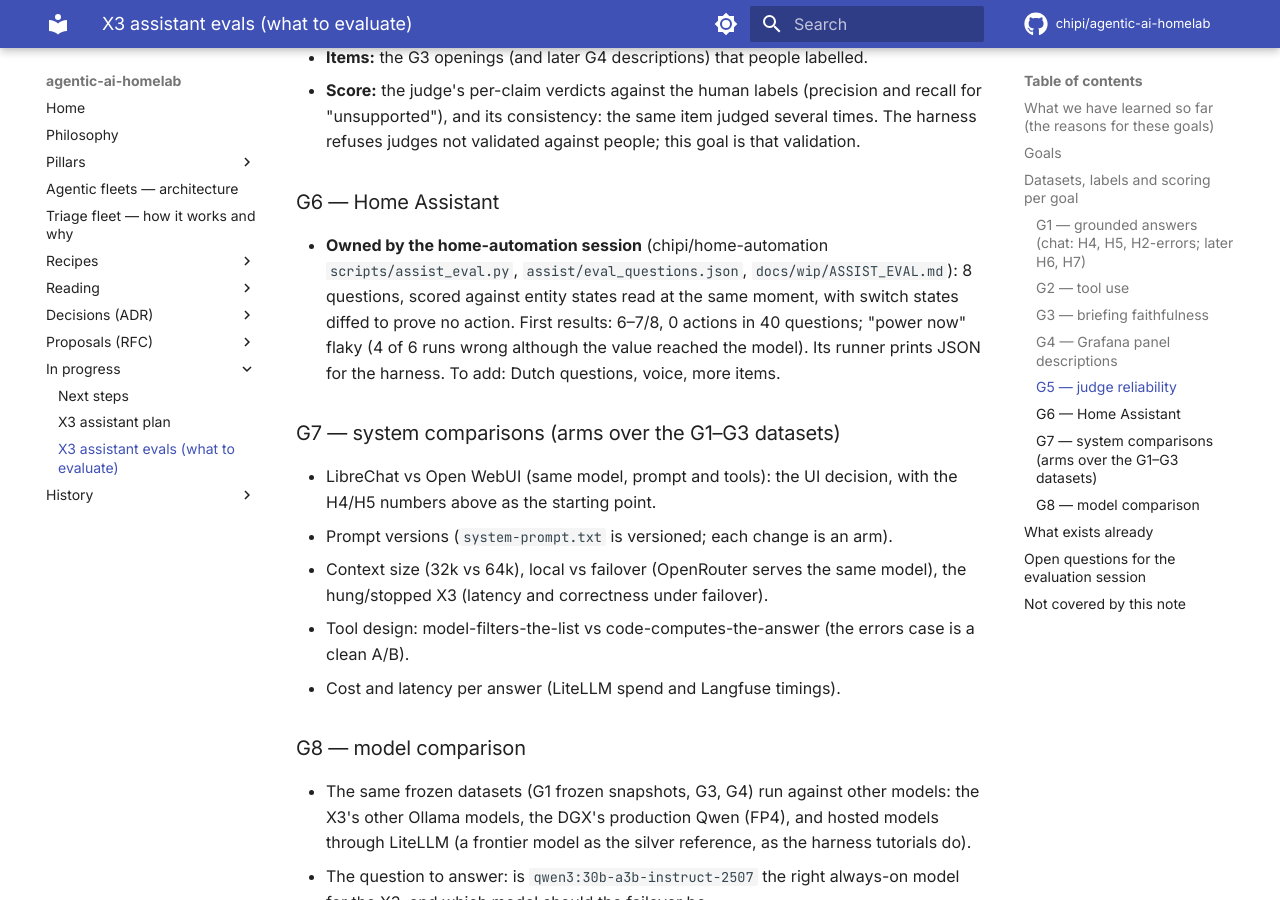
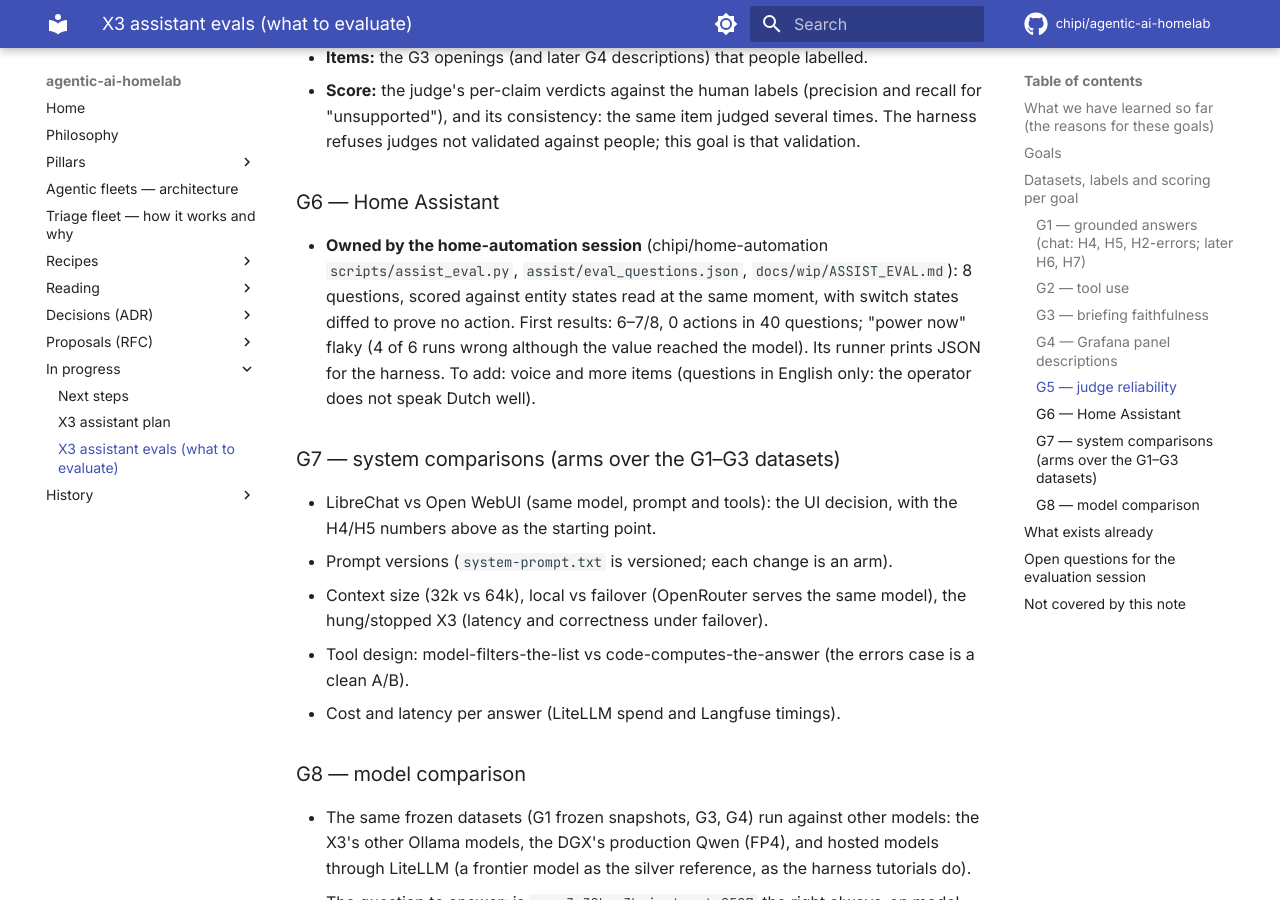
Before and after one commit to chipi/agentic-ai-homelab, an MkDocs documentation site: the page built from docs/wip/x3-assistant-evals.md, in a window 1280 px wide and 900 px high, scrolled down 3400 px. Built offline with MkDocs 1.6.1 and Material for MkDocs 9.7.7, drawn with Linux system fonts in a browser that asks for light colours; comment, search, counter and statistics services are not loaded; some of the changed text lies outside the part shown.

Commit message:
docs(wip): evals in English only; no Dutch questions (operator, 2026-11-04)
Co-Authored-By: Claude Opus 5.5 <noreply@anthropic.com>
Claude-Session: https://claude.ai/code/session_01DJqN6uERmW8gsoZAtCcsfS

```diff
--- a/docs/wip/x3-assistant-evals.md
+++ b/docs/wip/x3-assistant-evals.md
@@ -109,7 +109,7 @@ G1–G6 measure the work. G7 and G8 reuse the same datasets with different arms.
   `assist/eval_questions.json`, `docs/wip/ASSIST_EVAL.md`): 8 questions, scored against entity states read
   at the same moment, with switch states diffed to prove no action. First results: 6–7/8, 0 actions in
   40 questions; "power now" flaky (4 of 6 runs wrong although the value reached the model). Its runner
-  prints JSON for the harness. To add: Dutch questions, voice, more items.
+  prints JSON for the harness. To add: voice and more items (questions in English only: the operator does not speak Dutch well).
 
 ### G7 — system comparisons (arms over the G1–G3 datasets)
 
```
Also changed, not shown: other parts of docs/wip/x3-assistant-evals.md (+1 -1 lines).
